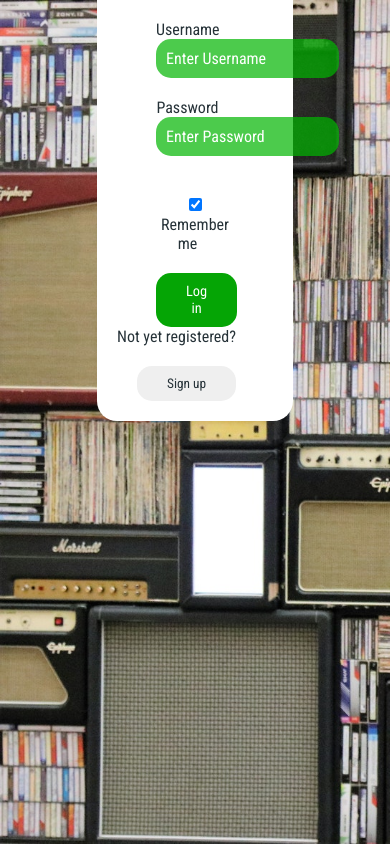
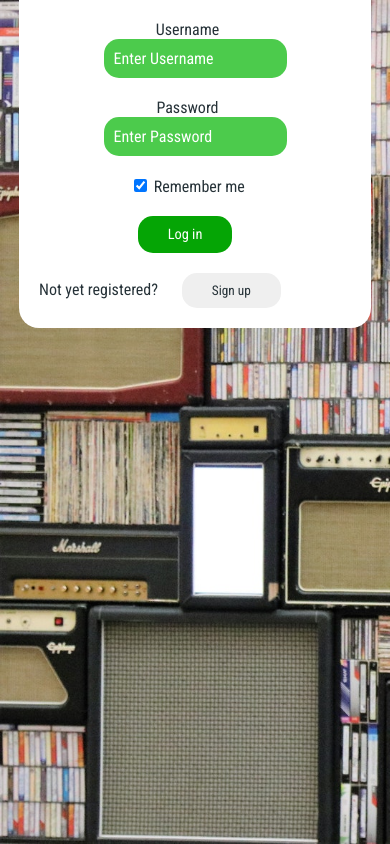
Before and after one commit to GioGiglio/SpotiClient, a plain HTML site: page public/login.html in a window 390 px wide. Drawn offline with nearby package versions, Linux system fonts and the light colour scheme.

Commit message:
Add: Login screen mobile view

```diff
--- a/public/css/login.css
+++ b/public/css/login.css
@@ -23,7 +23,7 @@ body {
 
 form {
     margin:auto;
-    width: 50%;
+    width: 100%;
     text-align: center;
 }
 
@@ -82,3 +82,9 @@ button {
 #logup_btn {
     margin-left: 20px;
 }
+
+@media only screen and (max-width: 768px) {
+    #container > div {
+        width: 80%;
+    }
+}
```
